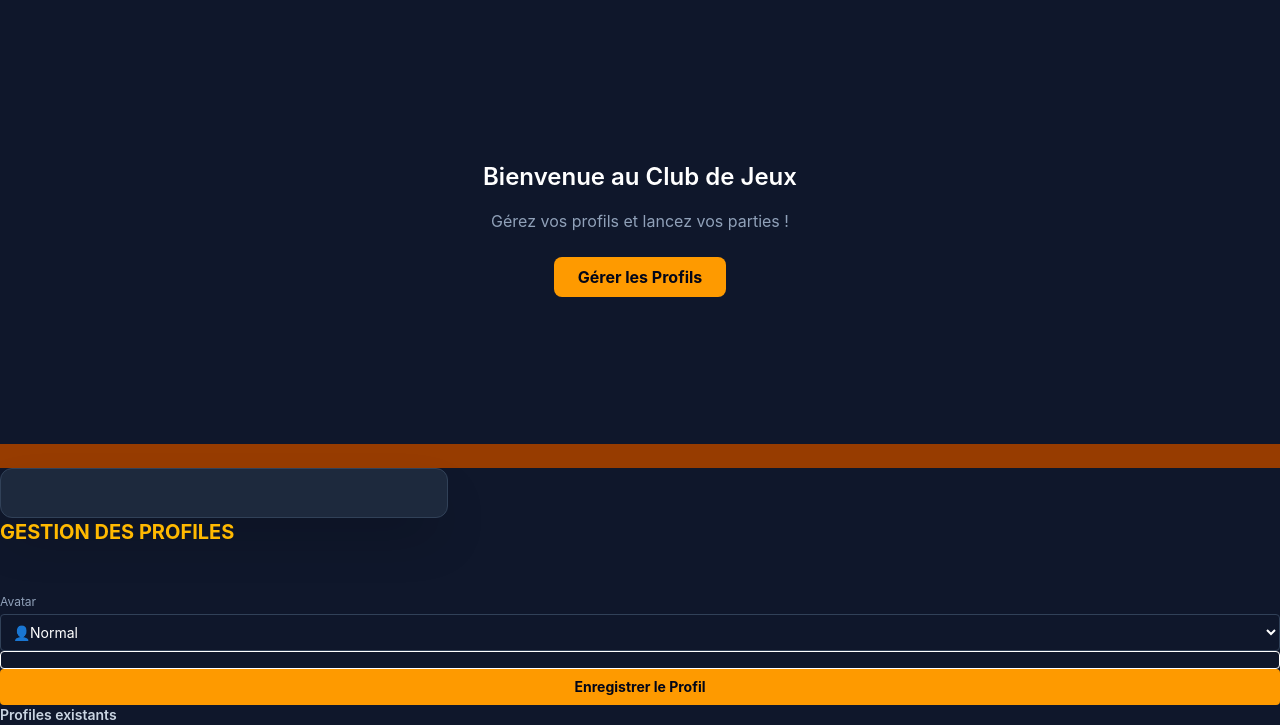
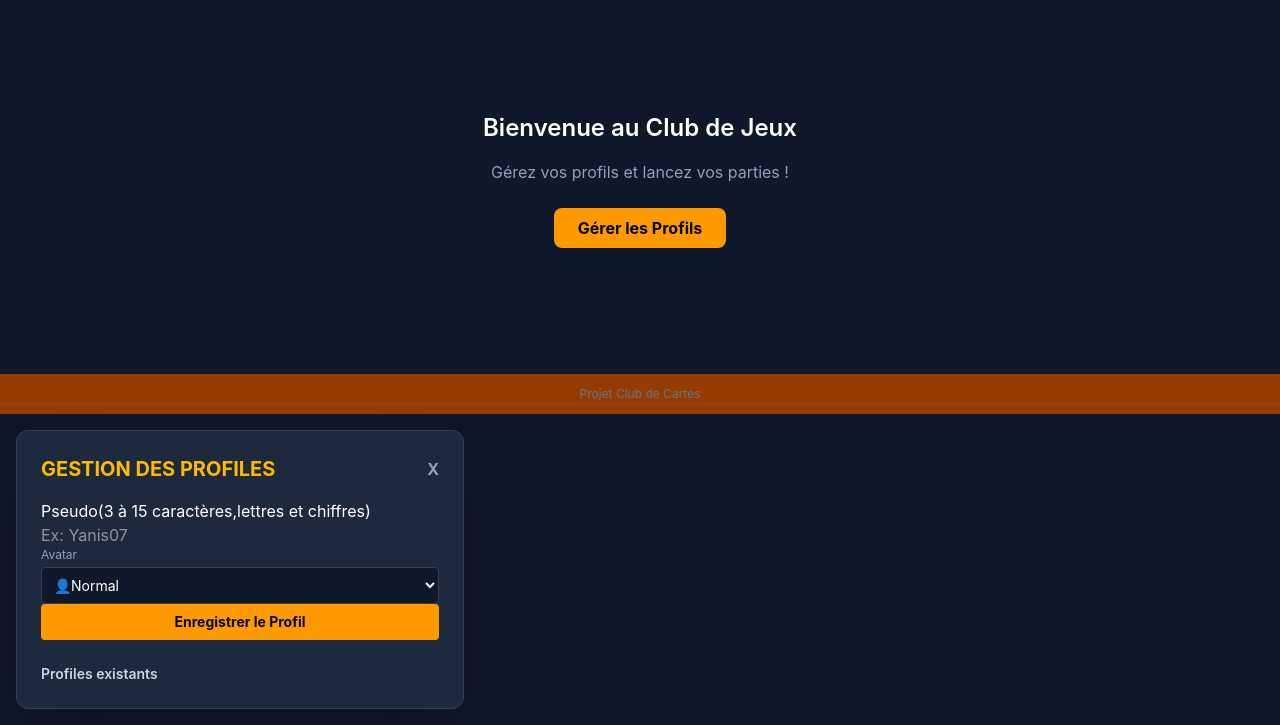
Before and after one commit to rimesti09-pixel/Historique, a website with bundled scripts: page index.html in a window 1280 px wide. Shown: the part 75-800 px from the top of the page. Built offline with nearby package versions, Linux system fonts and the light colour scheme.

Commit message:
add index

```diff
--- a/index.html
+++ b/index.html
@@ -8,14 +8,17 @@
     <link href="src/output.css" rel="stylesheet">
 </head>
 
-<body class="bg-slate-900 text-white min-h-screen flex flex-col justify-between"></body>
+<body class="bg-slate-900 text-white min-h-screen flex flex-col justify-between">
+
     <header class=" bg-slacte-800 p-4 shdow-md flex justify-between itemes-centre">
-    <h1 class="text-xl font-bold text-amber-400">Empereur, Citoyen, Esclave
+          <h1 class="text-xl font-bold text-amber-400">Empereur, Citoyen, Esclave</h1>
            <div id=" current-player-display" class="text-sm bg-slate-700 px-3 py-1 rounded-full text-slate-300">
                  Aucun joueur sélectionné
         </div>
 </header>
+
    <main class="container mx-auto p-4 flex-1 flex flex-col items-center justify-center">
+
     <div class="text-center">
         <h2 class="text-2xl font-semibold mb-4">Bienvenue au Club de Jeux</h2>
         <p class="text-slate-400 mb-6">Gérez vos profils et lancez vos parties !</p>
@@ -26,15 +29,30 @@
     </div>
 </main>
 <footer class="bg-amber-800 p-3 text-center text-xs text-slate-500">
+      Projet Club de Cartes
+</footer>
 
-</footer>
-<div id = "profiles-modal" class = "espace-y-4 mb-6">
-    <div class = "bg-slate-800 border border-slate-700 rounded-xl max-w-md w-full p-6 shadow-2xl" >
-    </div class = "flex justify-between items-center mb-4" >
+<div id ="profiles-modal" class="hidden fixed inset-0 bg-black/70 items-center justify-center p-4 z-50">
+    <div class = "bg-slate-800 border border-slate-700 rounded-xl max-w-md w-full p-6 shadow-2xl space-y-4" >
+
+        <div class = "flex justify-between items-center mb-4" >
              <h3 class ="text-xl font-bold text-amber-400">GESTION DES PROFILES</h3>
-  <button id = "form-error" class = "nickname-input" class="w-full bg-slate-700 rounded p-2 text-sm focus:outline-none focus:border-amber-500" placeholder="Ex:Yanis07"> </button>
+             <button id = "close-profiles-btn" class = "text-slate-400  hover:text-white font-bold text-lg" >X</button>
  </div>
+
+<form id = "profile-form" class ="space-y-4 mb-6">
+     <input type = "hidden" id="player-id" value="">
+
+<div>
+    <label classe="block text-xs text-slate-400 mb-1">Pseudo(3 à 15 caractères,lettres et chiffres)</label>
+    <input type ="text" id="nickname-input" required
+    classe="w-full bg-slate-900 border border-slate-700 rounded p-2 text-white text-sm focus:outliune-none focus:border-amber-500"
+    placeholder="Ex: Yanis07">
+ <p id ="form-error" class = "text-red-400 text-xs mt-1 hidden"></p>
 </div>
+
+
+<div>
 
       <label class = "block text-xs text-slate-400 mb-1">Avatar</label>
      <select id =" avatar-select" class="w-full bg-slate-900 border border-slate-700 rounded p-2 text-white text-sm">
@@ -45,7 +63,7 @@
           <option value="🐉">🐉 Dragon</option>
 </select>
 </div>
-<div id ="form-error" class="hidden text-red-400 text-xs bg-red-500/10 p-2 rounded border border-red-500/20"></div>
+
 <button type="submit" id="save-profile-btn"
     class="w-full bg-amber-500 hover:bg-amber-600 text-slate-950 font-bold py-2 rounded transition text-sm">
     Enregistrer le Profil
@@ -55,12 +73,14 @@ Enregistrer le Profil
 
 <div class ="border-t border-slate-700 pt-4">
     <h4 class="text-sm font-semibold text-slate-300 mb-3">Profiles existants</h4>
-</div id ="profils-list" class ="space-y-2 max-h-48 overflow-y-auto pr-1">
+<div id ="profils-list" class ="space-y-2 max-h-48 overflow-y-auto pr-1">
          </div>
        </div>
+
     </div>
 </div>
-<script type="module" scr="./scr/main.js"></script>
+
+   <script type="module" src="./src/main.js"></script>
 </body>
 
 </html>
--- a/src/game.js
+++ b/src/game.js
@@ -29,12 +29,12 @@ export function getPointsForWin(camp){
 }
 export function removeCardsAfterDuel(playerHand,computerHand,playerCardIndex,computerCardIndex){
 const newPlayerHand = [...playerHand];
-const newcomputerHand =[...computerHand];
+const newComputerHand =[...computerHand];
 newPlayerHand.splice(playerCardIndex,1)
-newcomputerHand.splice(computerCardIndex,1)
+newComputerHand.splice(computerCardIndex,1)
 
 return{
     playerHand: newPlayerHand,
-    computerHand: computerHand
+    computerHand: newComputerHand
 };
 }
```
Lines whose indentation alone changed are shown as unchanged.
